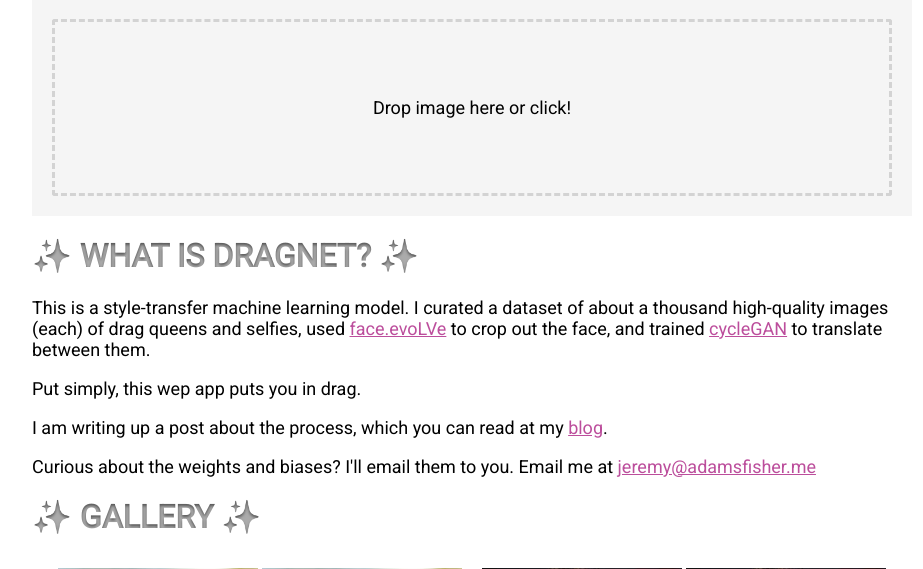
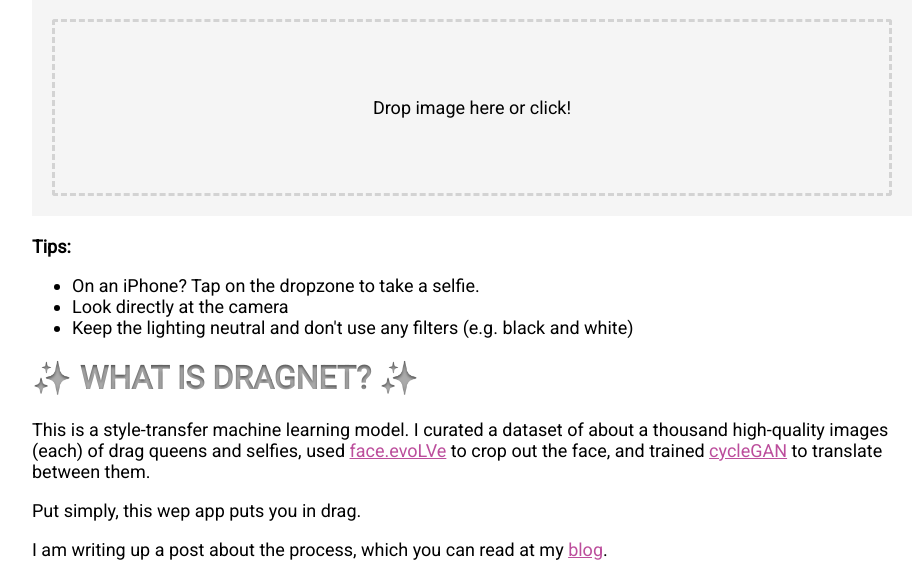
Before and after one commit to jeremyadamsfisher/dragnet, a Flask app: page /app/ in a window 1280 px wide. Shown: the part 178-747 px from the top of the page, without its empty margins (168-1091 px from the left). Run offline with Flask 2, Linux system fonts and the light colour scheme; parts of the project's set-up code (start-up, migrations or seed data) failed here and were passed over; some libraries are stand-ins or nearby versions; some web fonts are replaced.

Commit message:
Restore tips section; also added the selfie tip

```diff
--- a/app/frontend/templates/frontend/main.html
+++ b/app/frontend/templates/frontend/main.html
@@ -6,6 +6,7 @@
     tldr; input a look (🧔) and we'll give you a <i>lerk</i> (👸)
     <br>
     {% block app %}{% endblock %}
+    {% include 'frontend/tips.html' %}
     {% include 'frontend/about.html' %}
     {% include 'frontend/gallery.html' %}
     {% include 'frontend/footer_stuff.html' %}
--- a/app/frontend/templates/frontend/tips.html
+++ b/app/frontend/templates/frontend/tips.html
@@ -1,5 +1,6 @@
 <b>Tips:</b>
 <ul>
+    <li>On an iPhone? Tap on the dropzone to take a selfie.</li>
     <li>Look directly at the camera</li>
     <li>Keep the lighting neutral and don't use any filters (e.g. black and white)</li>
 </ul>
```
